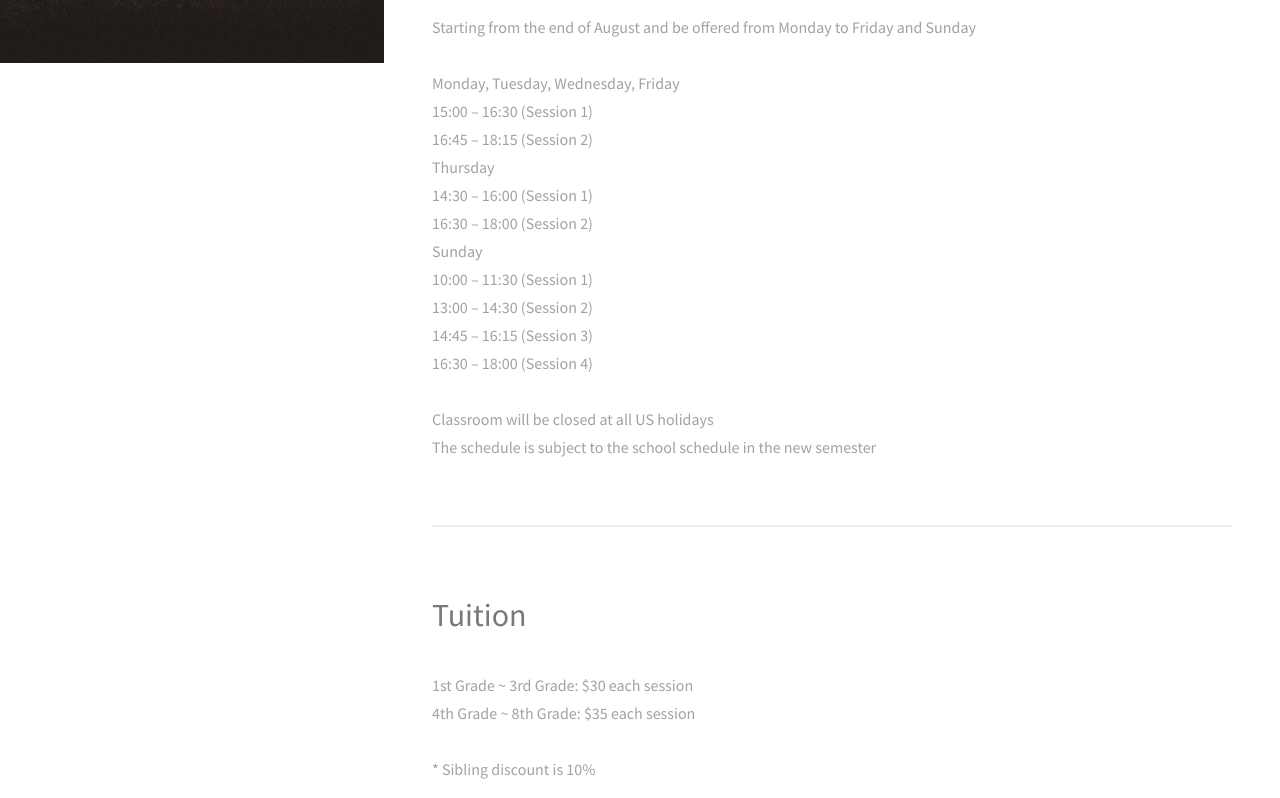
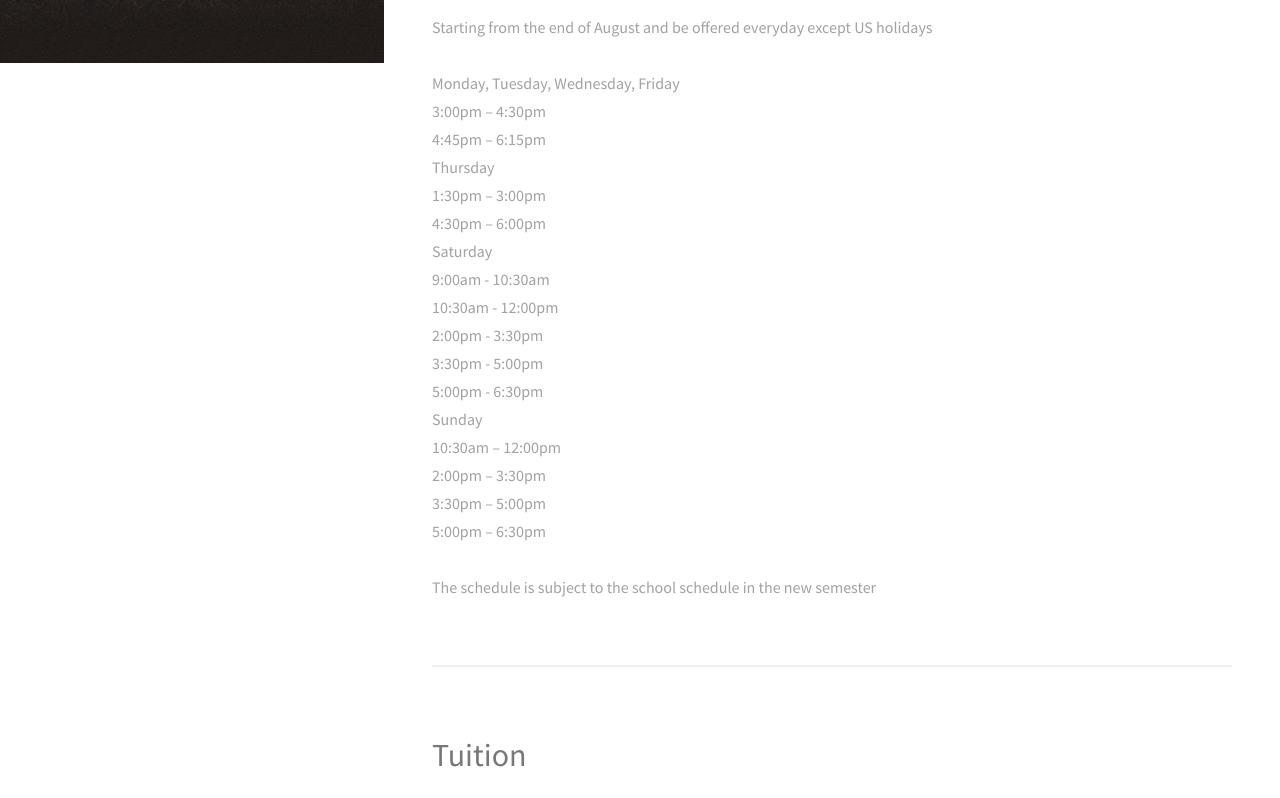
Before and after one commit to jobshen/maplush, a plain HTML site: page index.html in a window 1280 px wide. Shown: the part 737-1535 px from the top of the page. Drawn offline with Linux system fonts and the light colour scheme.

Commit message:
schedule change

```diff
--- a/index.html
+++ b/index.html
@@ -34,7 +34,7 @@
 	<header class="major">
 		<h2>Schedule</h2>
 	</header>
-	<p>Starting from the end of August and be offered from Monday to Friday and Sunday <br><br>Monday, Tuesday, Wednesday, Friday <br>15:00 – 16:30 (Session 1) <br>16:45 – 18:15 (Session 2)<br>Thursday <br>14:30 – 16:00 (Session 1)<br>16:30 – 18:00 (Session 2)<br>Sunday <br>10:00 – 11:30 (Session 1)<br>13:00 – 14:30 (Session 2)<br>14:45 – 16:15 (Session 3)<br>16:30 – 18:00 (Session 4)<br><br>Classroom will be closed at all US holidays<br>The schedule is subject to the school schedule in the new semester</p>
+	<p>Starting from the end of August and be offered everyday except US holidays<br><br>Monday, Tuesday, Wednesday, Friday <br>3:00pm – 4:30pm<br>4:45pm – 6:15pm<br>Thursday<br>1:30pm – 3:00pm<br>4:30pm – 6:00pm<br>Saturday<br>9:00am - 10:30am<br>10:30am - 12:00pm<br>2:00pm - 3:30pm<br>3:30pm - 5:00pm<br>5:00pm - 6:30pm<br>Sunday <br>10:30am – 12:00pm<br>2:00pm – 3:30pm<br>3:30pm – 5:00pm<br>5:00pm – 6:30pm<br><br>The schedule is subject to the school schedule in the new semester</p>
 </section>
 
 			<section id="four">
```
